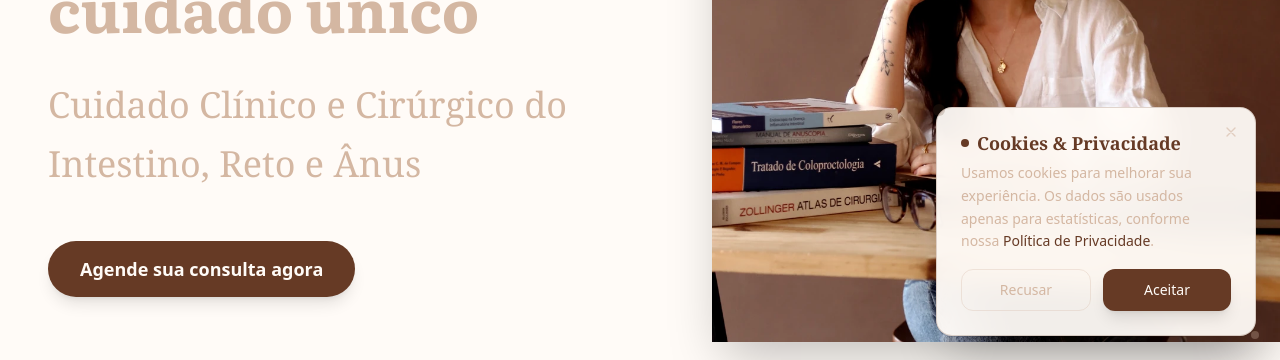
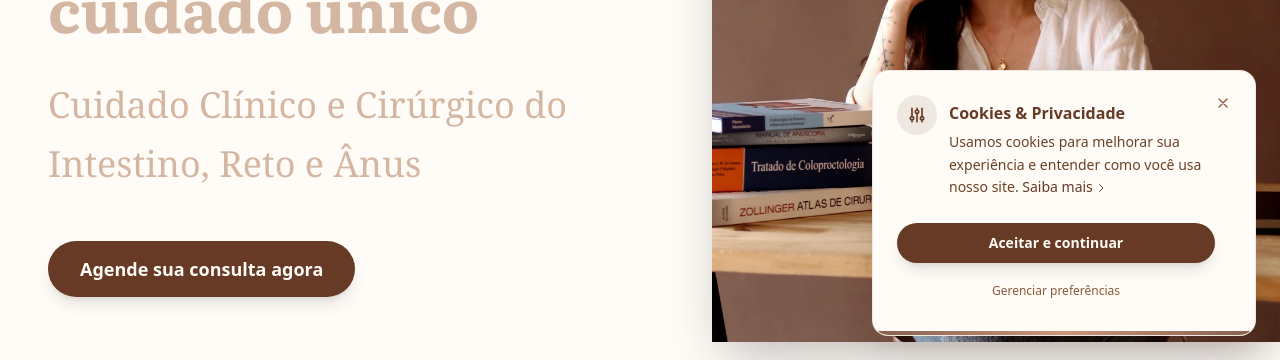
Before and after one commit to analuizamrocha/web, a Next.js app: page / in a window 1280 px wide. Shown: the part 440-800 px from the top of the page. Built offline with nearby package versions, Linux system fonts and the light colour scheme; no server answers.

Commit message:
feat(analytics): add analytics provider and cookie consent

```diff
--- a/package.json
+++ b/package.json
@@ -21,7 +21,7 @@
     "lighthouse:ci": "lighthouse http://localhost:3000 --output=json --quiet --chrome-flags='--headless --no-sandbox'"
   },
   "dependencies": {
-    "@next/third-parties": "^15.4.1",
+    "@next/third-parties": "^15.5.6",
     "@vercel/analytics": "^1.5.0",
     "@vercel/speed-insights": "^1.2.0",
     "caniuse-lite": "^1.0.30001748",
--- a/src/app/tratamentos/rastreio-cancer-anal/page.tsx
+++ b/src/app/tratamentos/rastreio-cancer-anal/page.tsx
@@ -284,7 +284,7 @@ export default function RastreioCancerAnalPage() {
               <blockquote className="border-l-4 border-primary/30 pl-6 py-4 my-8 bg-primary/5 rounded-r-xl">
                 <div className="space-y-4">
                   <p className="text-secondary italic mb-0">
-                    Um dos maiores estudos já publicados sobre o tema, o{' '}
+                    Um dos maiores estudos já publicados sobre o tema, o&nbsp;
                     <strong>
                       <a
                         href="https://www.anchorstudy.org"
@@ -300,7 +300,7 @@ export default function RastreioCancerAnalPage() {
                     câncer anal.
                   </p>
                   <p className="text-secondary italic mb-0">
-                    Para mais informações, acesse também a{' '}
+                    Para mais informações, acesse também a&nbsp;
                     <strong>
                       <a
                         href="https://iansoc.org/"
--- a/src/app/tratamentos/toxina-botulinica/page.tsx
+++ b/src/app/tratamentos/toxina-botulinica/page.tsx
@@ -193,7 +193,7 @@ export default function ToxinaBotulínicaPage() {
               <h2>Como Funciona</h2>
               <ul>
                 <li>
-                  A toxina botulínica é aplicada diretamente no{' '}
+                  A toxina botulínica é aplicada diretamente no&nbsp;
                   <strong>esfíncter anal interno</strong>, em pequenas doses.
                 </li>
                 <li>
@@ -245,7 +245,7 @@ export default function ToxinaBotulínicaPage() {
               <p>
                 A aplicação de toxina botulínica representa uma ferramenta
                 importante na coloproctologia moderna, principalmente no manejo
-                de <strong>fissuras anais crônicas</strong> e{' '}
+                de <strong>fissuras anais crônicas</strong> e&nbsp;
                 <strong>dores anais persistentes</strong>.
               </p>
               <p>
--- /dev/null
+++ b/src/components/analytics/index.ts
@@ -0,0 +1 @@
+export { AnalyticsProvider } from './AnalyticsProvider'
--- a/src/components/layout/CookieConsent.tsx
+++ b/src/components/layout/CookieConsent.tsx
@@ -2,41 +2,37 @@
 
 import { useState, useEffect } from 'react'
 import Link from 'next/link'
+import { Button } from '@/components/ui/Button'
 
-// PRODUCTION TEST REQUIRED:
-// 1. Verify localStorage persistence across browser sessions
-// 2. Test analytics consent flow with GTM/GA
-// 3. Confirm page reload after acceptance initializes tracking
-// 4. Test rejection flow prevents analytics loading
+/**
+ * Cookie Consent Banner - LGPD/GDPR Compliance
+ *
+ * Works with AnalyticsProvider:
+ * - Shows banner only if no consent decision exists
+ * - On accept: Sets localStorage and reloads (AnalyticsProvider loads GA)
+ * - On reject: Sets localStorage, no analytics loaded
+ *
+ * Architecture:
+ * - Isolated client component
+ * - No direct analytics logic (delegated to AnalyticsProvider)
+ * - Uses Button component for consistent styling
+ * - Progressive disclosure for reject option
+ */
 export default function CookieConsent() {
   const [showConsent, setShowConsent] = useState(false)
+  const [showRejectOption, setShowRejectOption] = useState(false)
 
   useEffect(() => {
+    // Only show if user hasn't made a decision yet
     const consent = localStorage.getItem('lgpd-cookie-consent')
     if (!consent) {
       setShowConsent(true)
-    } else if (consent === 'accepted') {
-      // Enable analytics only after consent
-      window.gtag?.('consent', 'update', {
-        analytics_storage: 'granted',
-        ad_storage: 'denied',
-        personalization_storage: 'denied',
-      })
     }
   }, [])
 
   const acceptCookies = () => {
     localStorage.setItem('lgpd-cookie-consent', 'accepted')
     setShowConsent(false)
-
-    // Enable analytics
-    window.gtag?.('consent', 'update', {
-      analytics_storage: 'granted',
-      ad_storage: 'denied',
-      personalization_storage: 'denied',
-    })
-
-    // Reload to initialize analytics
     window.location.reload()
   }
 
@@ -45,21 +41,25 @@ export default function CookieConsent() {
     setShowConsent(false)
   }
 
+  const dismissBanner = () => {
+    // Just close the banner without saving preference
+    // User will see it again on next visit (nudge to accept)
+    setShowConsent(false)
+  }
+
   if (!showConsent) return null
 
   return (
     <div className="fixed inset-0 pointer-events-none z-50">
-      {/* Backdrop - subtle and non-intrusive */}
-      <div className="absolute inset-0 bg-primary/5 backdrop-blur-[1px] opacity-0 animate-in fade-in duration-500" />
-
-      {/* Modal positioned bottom-right */}
-      <div className="absolute bottom-6 right-6 pointer-events-auto animate-in slide-in-from-bottom-4 slide-in-from-right-4 duration-500">
-        <div className="bg-background/95 backdrop-blur-md border border-primary/20 rounded-2xl shadow-2xl max-w-sm w-80">
-          {/* Close button */}
+      {/* Desktop: bottom-right card | Mobile: bottom sheet */}
+      <div className="absolute sm:bottom-6 sm:right-6 bottom-0 left-0 right-0 sm:left-auto pointer-events-auto animate-in slide-in-from-bottom-4 sm:slide-in-from-right-4 duration-500 w-full sm:max-w-sm">
+        <div className="bg-background sm:border sm:border-primary/10 rounded-t-3xl sm:rounded-2xl overflow-hidden relative shadow-[0_-4px_20px_rgba(102,58,37,0.15)] sm:shadow-[0_8px_30px_rgba(102,58,37,0.2)]">
+          {/* X button - dismisses without saving preference */}
           <button
-            onClick={rejectCookies}
-            className="absolute top-3 right-3 w-6 h-6 flex items-center justify-center text-secondary/60 hover:text-secondary transition-colors rounded-full hover:bg-secondary/10"
-            aria-label="Fechar"
+            onClick={dismissBanner}
+            className="absolute top-4 right-4 w-8 h-8 flex items-center justify-center text-muted hover:text-primary transition-colors rounded-full hover:bg-primary/5 z-10 cursor-pointer"
+            aria-label="Fechar (será exibido novamente)"
+            title="Fechar banner (você verá novamente)"
           >
             <svg
               className="w-4 h-4"
@@ -76,48 +76,94 @@ export default function CookieConsent() {
             </svg>
           </button>
 
-          <div className="p-6">
-            {/* Header */}
-            <div className="mb-4">
-              <div className="flex items-center gap-2 mb-2">
-                <div className="w-2 h-2 bg-primary rounded-full"></div>
-                <h3 className="font-serif font-semibold text-primary text-lg">
+          <div className="p-5 sm:p-6 pr-10 sm:pr-10">
+            {/* Icon & Title */}
+            <div className="flex items-start gap-3 mb-4">
+              <div className="flex-shrink-0 w-10 h-10 bg-primary/10 rounded-full flex items-center justify-center">
+                <svg
+                  className="w-5 h-5 text-primary"
+                  fill="none"
+                  stroke="currentColor"
+                  viewBox="0 0 24 24"
+                >
+                  <path
+                    strokeLinecap="round"
+                    strokeLinejoin="round"
+                    strokeWidth={2}
+                    d="M12 6V4m0 2a2 2 0 100 4m0-4a2 2 0 110 4m-6 8a2 2 0 100-4m0 4a2 2 0 110-4m0 4v2m0-6V4m6 6v10m6-2a2 2 0 100-4m0 4a2 2 0 110-4m0 4v2m0-6V4"
+                  />
+                </svg>
+              </div>
+              <div className="flex-1">
+                <h3 className="font-semibold text-primary text-base my-2">
                   Cookies & Privacidade
                 </h3>
+                <p className="text-sm text-body leading-relaxed">
+                  Usamos cookies para melhorar sua experiência e entender como
+                  você usa nosso site.&nbsp;
+                  <Link
+                    href="/politica-privacidade"
+                    className="text-primary hover:underline font-medium inline-flex items-center gap-0.5"
+                  >
+                    Saiba mais
+                    <svg
+                      className="w-3 h-3"
+                      fill="none"
+                      stroke="currentColor"
+                      viewBox="0 0 24 24"
+                    >
+                      <path
+                        strokeLinecap="round"
+                        strokeLinejoin="round"
+                        strokeWidth={2}
+                        d="M9 5l7 7-7 7"
+                      />
+                    </svg>
+                  </Link>
+                </p>
               </div>
-              <p className="text-sm text-secondary leading-relaxed">
-                Usamos cookies para melhorar sua experiência. Os dados são
-                usados apenas para estatísticas, conforme nossa&nbsp;
-                <Link
-                  href="/politica-privacidade"
-                  className="text-primary hover:underline font-medium"
-                >
-                  Política de Privacidade
-                </Link>
-                .
-              </p>
             </div>
 
-            {/* Actions */}
-            <div className="flex gap-3">
-              <button
-                onClick={rejectCookies}
-                className="flex-1 px-4 py-2.5 text-sm border border-secondary/30 text-secondary hover:bg-secondary/10 rounded-xl transition-all duration-200 font-medium"
+            <div className="mx-auto w-full flex flex-col">
+              {/* Primary CTA - Accept Button using Button component */}
+              <Button
+                onClick={acceptCookies}
+                variant="primary"
+                size="default"
+                className="w-full max-w-md mx-auto font-semibold shadow-lg hover:shadow-xl"
               >
-                Recusar
-              </button>
-              <button
-                onClick={acceptCookies}
-                className="flex-1 px-4 py-2.5 text-sm bg-primary text-background hover:bg-primary/90 rounded-xl transition-all duration-200 font-medium shadow-lg hover:shadow-xl"
-              >
-                Aceitar
-              </button>
+                Aceitar e continuar
+              </Button>
+
+              {/* Secondary action - Manage preferences */}
+              {!showRejectOption ? (
+                <div className="mx-auto w-full flex justify-center items-center mt-3">
+                  <button
+                    onClick={() => setShowRejectOption(true)}
+                    className="w-fit px-4 py-2 text-xs text-muted hover:text-primary transition-colors underline-offset-2 hover:underline cursor-pointer"
+                  >
+                    Gerenciar preferências
+                  </button>
+                </div>
+              ) : (
+                <div className="mt-4 pt-4 border-t border-primary/10 space-y-3 animate-in fade-in slide-in-from-top-3 duration-500 mx-auto w-full flex flex-col justify-center items-center">
+                  <p className="text-xs text-muted">
+                    Ao recusar, não coletaremos dados de uso.
+                  </p>
+                  <Button
+                    onClick={rejectCookies}
+                    variant="link"
+                    className="w-fit mx-auto px-0 py-0"
+                  >
+                    Recusar cookies
+                  </Button>
+                </div>
+              )}
             </div>
           </div>
 
-          {/* Decorative elements */}
-          <div className="absolute -top-1 -left-1 w-3 h-3 bg-primary/20 rounded-full"></div>
-          <div className="absolute -bottom-1 -right-1 w-2 h-2 bg-secondary/30 rounded-full"></div>
+          {/* Bottom accent bar */}
+          <div className="h-1 bg-gradient-to-r from-primary via-brand-primary to-primary opacity-80" />
         </div>
       </div>
     </div>
--- a/src/components/ui/Button.tsx
+++ b/src/components/ui/Button.tsx
@@ -3,17 +3,25 @@ import { VariantProps, cva } from 'class-variance-authority'
 import { cn } from '@/lib/utils'
 
 const buttonVariants = cva(
-  'inline-flex items-center justify-center rounded-full text-sm font-medium transition-all duration-300 focus-visible:outline-none focus-visible:ring-2 focus-visible:ring-primary focus-visible:ring-offset-2 focus-visible:ring-offset-background disabled:pointer-events-none disabled:opacity-50 transform active:scale-95 select-none',
+  'inline-flex items-center justify-center rounded-full text-sm font-medium transition-all duration-300 focus-visible:outline-none focus-visible:ring-2 focus-visible:ring-primary focus-visible:ring-offset-2 focus-visible:ring-offset-background disabled:pointer-events-none disabled:opacity-50 transform active:scale-95 select-none cursor-pointer',
   {
     variants: {
       variant: {
-        default: 'bg-brand-primary text-background hover:bg-brand-primary/90 hover:shadow-lg focus:bg-brand-primary/80 active:bg-brand-primary/95 disabled:bg-brand-primary/40 disabled:cursor-not-allowed disabled:transform-none',
-        primary: 'bg-primary text-background hover:bg-primary/90 hover:shadow-md focus:bg-primary/80 active:bg-primary/95 disabled:bg-primary/40 disabled:cursor-not-allowed disabled:transform-none',
-        secondary: 'bg-secondary text-primary border border-secondary hover:bg-secondary/90 hover:shadow-sm focus:bg-secondary/80 active:bg-secondary/95 disabled:bg-secondary/40 disabled:text-primary/50 disabled:border-secondary/40 disabled:cursor-not-allowed disabled:transform-none',
-        outline: 'border-2 border-primary text-primary hover:bg-primary hover:text-background hover:shadow-sm focus:bg-primary/10 focus:text-primary active:bg-primary/20 disabled:border-primary/30 disabled:text-primary/30 disabled:cursor-not-allowed disabled:transform-none',
-        ghost: 'text-primary hover:bg-neutral-100 hover:shadow-sm focus:bg-neutral-100 active:bg-neutral-200 disabled:text-primary/40 disabled:cursor-not-allowed disabled:transform-none',
+        default:
+          'bg-brand-primary text-background hover:bg-brand-primary/90 hover:shadow-lg focus:bg-brand-primary/80 active:bg-brand-primary/95 disabled:bg-brand-primary/40 disabled:cursor-not-allowed disabled:transform-none',
+        primary:
+          'bg-primary text-background hover:bg-primary/90 hover:shadow-md focus:bg-primary/80 active:bg-primary/95 disabled:bg-primary/40 disabled:cursor-not-allowed disabled:transform-none',
+        secondary:
+          'bg-secondary text-primary border border-secondary hover:bg-secondary/90 hover:shadow-sm focus:bg-secondary/80 active:bg-secondary/95 disabled:bg-secondary/40 disabled:text-primary/50 disabled:border-secondary/40 disabled:cursor-not-allowed disabled:transform-none',
+        subtle:
+          'bg-primary/5 text-primary border border-primary/20 hover:bg-primary/10 hover:border-primary/30 hover:shadow-sm focus:bg-primary/10 active:bg-primary/20 disabled:bg-primary/5 disabled:opacity-50 disabled:border-primary/10 disabled:cursor-not-allowed disabled:transform-none',
+        outline:
+          'border-2 border-primary text-primary hover:bg-primary hover:text-background hover:shadow-sm focus:bg-primary/10 focus:text-primary active:bg-primary/20 disabled:border-primary/30 disabled:text-primary/30 disabled:cursor-not-allowed disabled:transform-none',
+        ghost:
+          'text-primary hover:bg-neutral-100 hover:shadow-sm focus:bg-neutral-100 active:bg-neutral-200 disabled:text-primary/40 disabled:cursor-not-allowed disabled:transform-none',
         link: 'text-primary hover:text-primary/80 underline-offset-4 hover:underline transition-colors font-medium disabled:text-primary/40 disabled:cursor-not-allowed bg-transparent border-none rounded-none p-0 h-auto transform-none hover:transform-none active:transform-none',
-        destructive: 'bg-red-600 text-white hover:bg-red-700 hover:shadow-md focus:bg-red-700 active:bg-red-800 disabled:bg-red-300 disabled:cursor-not-allowed disabled:transform-none',
+        destructive:
+          'bg-red-600 text-white hover:bg-red-700 hover:shadow-md focus:bg-red-700 active:bg-red-800 disabled:bg-red-300 disabled:cursor-not-allowed disabled:transform-none',
       },
       size: {
         default: 'h-10 px-6 py-3',
--- a/tailwind.config.ts
+++ b/tailwind.config.ts
@@ -69,7 +69,9 @@ const config: Config = {
         '9xl': '1500px',
         container: '1432px',
       },
+      // Breakpoints
       screens: {
+        xs: '450px',
         '2xl': '1536px',
         '3xl': '1920px',
       },
```
Also changed, not shown: src/app/layout.tsx (+6 -42 lines), src/components/analytics/AnalyticsProvider.tsx (added, +50 -0 lines), 2 other files (tests, documents, lock files or other folders).
